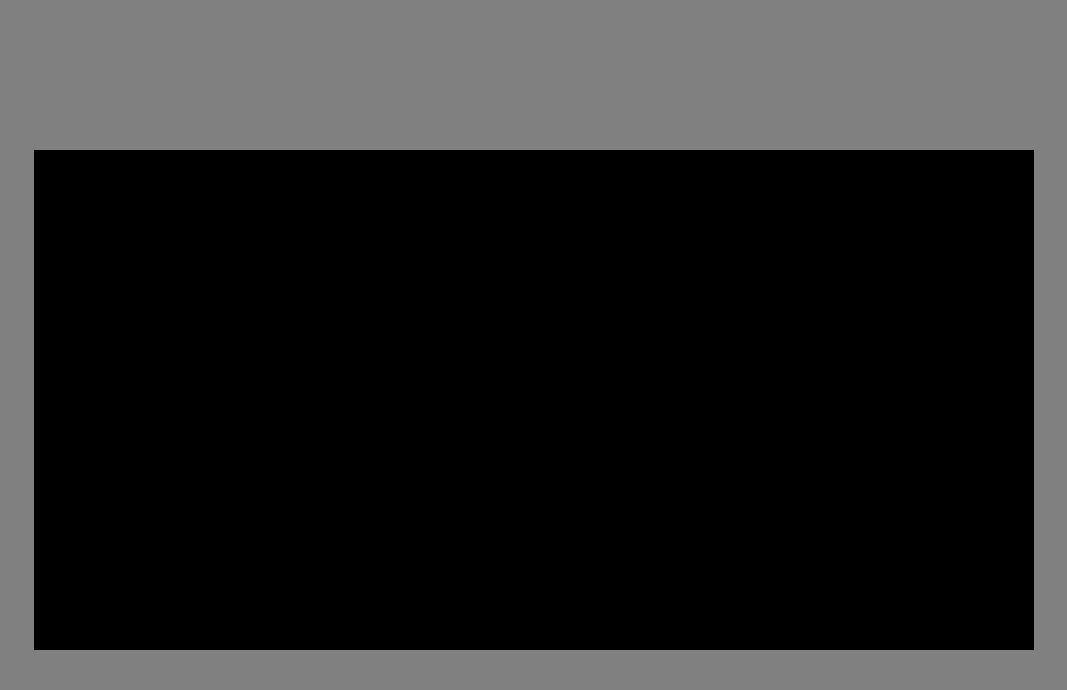
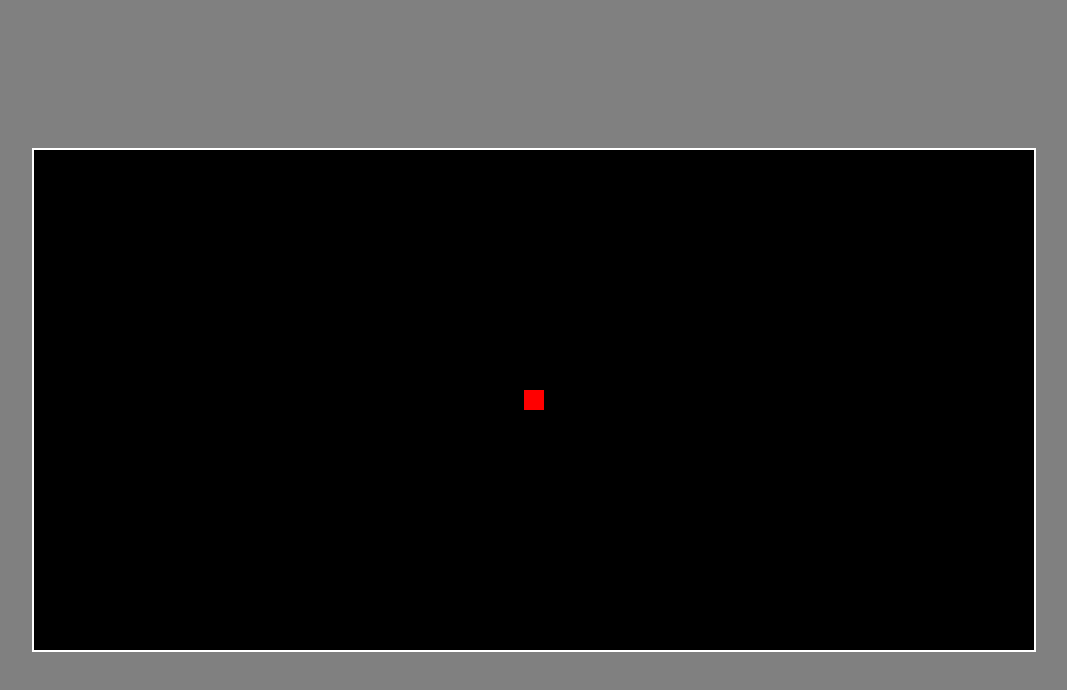
Before and after one commit to RadoslawStepniewski/gameTenis, a plain HTML site: page index.html in a window 1280 px wide. Shown: the whole page, without its empty margins (106-1173 px from the left). Drawn offline with Linux system fonts and the light colour scheme.

Commit message:
added ball in center play field

```diff
--- a/script.js
+++ b/script.js
@@ -3,3 +3,15 @@ const ctx = canvas.getContext('2d');
 
 const cw = canvas.width = "1000";
 const ch = canvas.height = "500";
+
+const ballSize = 20;
+
+ctx.fillRect(cw/2, ch/2 ,ballSize, ballSize)
+
+table = ()=>{
+    ctx.fillStyle = "black";
+    ctx.fillRect(0, 0, cw, ch);
+}
+table();
+ctx.fillStyle = "red"
+ctx.fillRect(cw / 2 - ballSize /2, ch / 2 - ballSize /2, ballSize , ballSize)
--- a/style.css
+++ b/style.css
@@ -9,5 +9,5 @@ body{
 
 }
 canvas{
-    background-color: black;
+    border: solid 2px #ffffff;
 }
```
